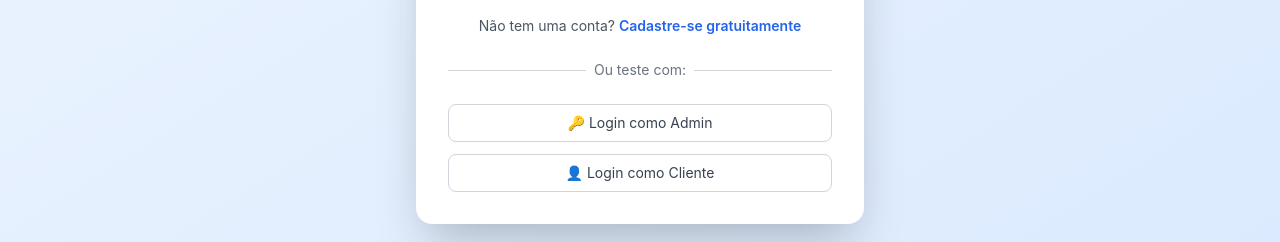
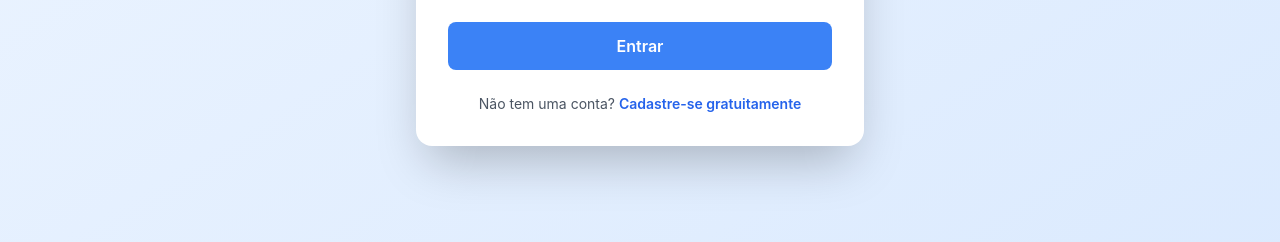
Before and after one commit to rodrigosantoscosta/minhavenda-frontend, a React (Vite) app: page /login in a window 1280 px wide. Shown: the part 634-876 px from the top of the page. Built offline with nearby package versions, Linux system fonts and the light colour scheme; no server answers.

Commit message:
fix: api.js deleted methods

```diff
--- a/src/pages/Login.jsx
+++ b/src/pages/Login.jsx
@@ -23,7 +23,6 @@ export default function Login() {
 
   const from = location.state?.from?.pathname || '/'
 
-  // ✅ Carregar erro do sessionStorage ao montar componente
   useEffect(() => {
     const savedError = sessionStorage.getItem('loginError')
     if (savedError) {
@@ -94,7 +93,7 @@ export default function Login() {
           <p className="text-gray-600">Faça login para continuar</p>
         </div>
 
-        {/* ✅ ALERTA DE ERRO */}
+        {/* ALERTA DE ERRO */}
         {serverError && (
           <div className="mb-6 p-4 bg-red-50 border border-red-200 rounded-lg">
             <div className="flex items-start">
@@ -225,36 +224,6 @@ export default function Login() {
             </Link>
           </p>
         </div>
-
-        {/* Divisor */}
-        <div className="relative mt-6">
-          <div className="absolute inset-0 flex items-center">
-            <div className="w-full border-t border-gray-300"></div>
-          </div>
-          <div className="relative flex justify-center text-sm">
-            <span className="px-2 bg-white text-gray-500">Ou teste com:</span>
-          </div>
-        </div>
-
-        {/* Botões Demo */}
-        <div className="mt-6 space-y-3">
-          <button
-            type="button"
-            onClick={() => handleDemoLogin('admin')}
-            disabled={loading}
-            className="w-full py-2 px-4 border border-gray-300 rounded-lg text-sm text-gray-700 hover:bg-gray-50 transition-colors disabled:opacity-50"
-          >
-            🔑 Login como Admin
-          </button>
-          <button
-            type="button"
-            onClick={() => handleDemoLogin('cliente')}
-            disabled={loading}
-            className="w-full py-2 px-4 border border-gray-300 rounded-lg text-sm text-gray-700 hover:bg-gray-50 transition-colors disabled:opacity-50"
-          >
-            👤 Login como Cliente
-          </button>
-        </div>
       </div>
     </div>
   )
```
